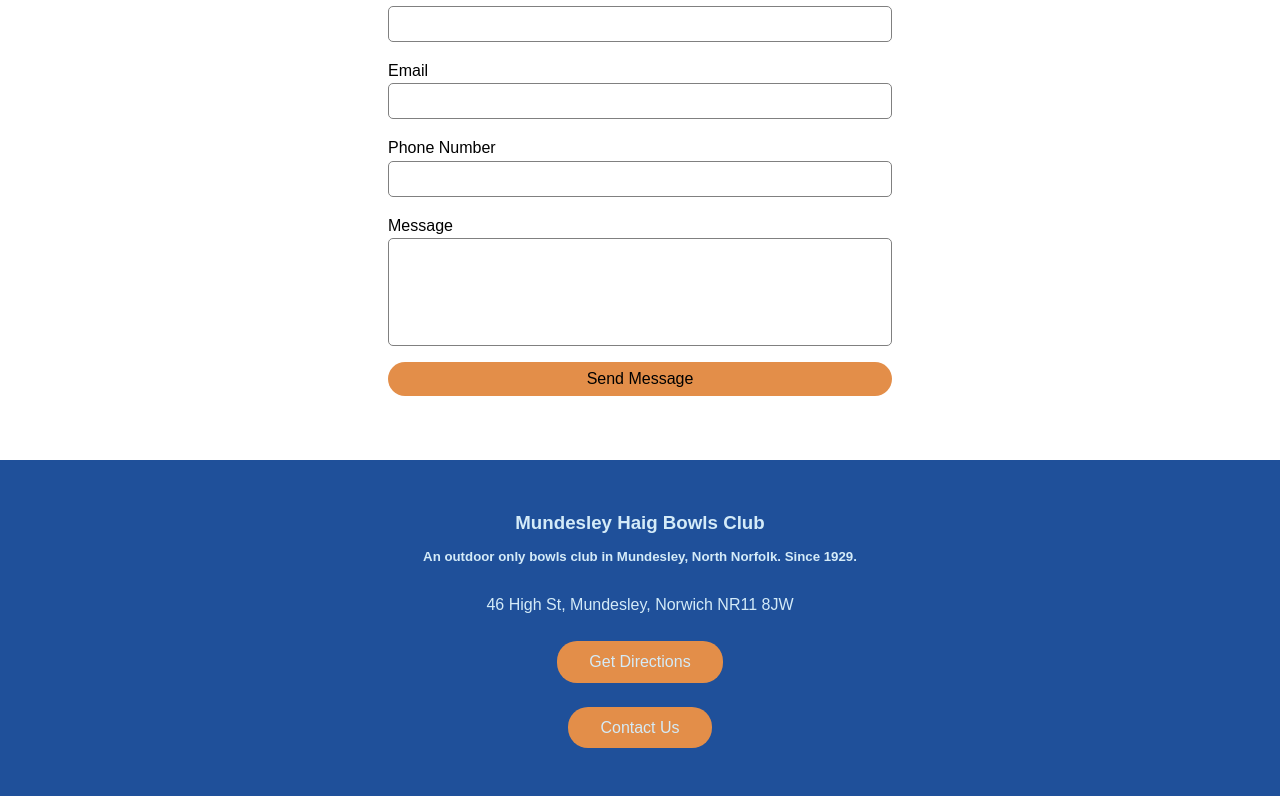
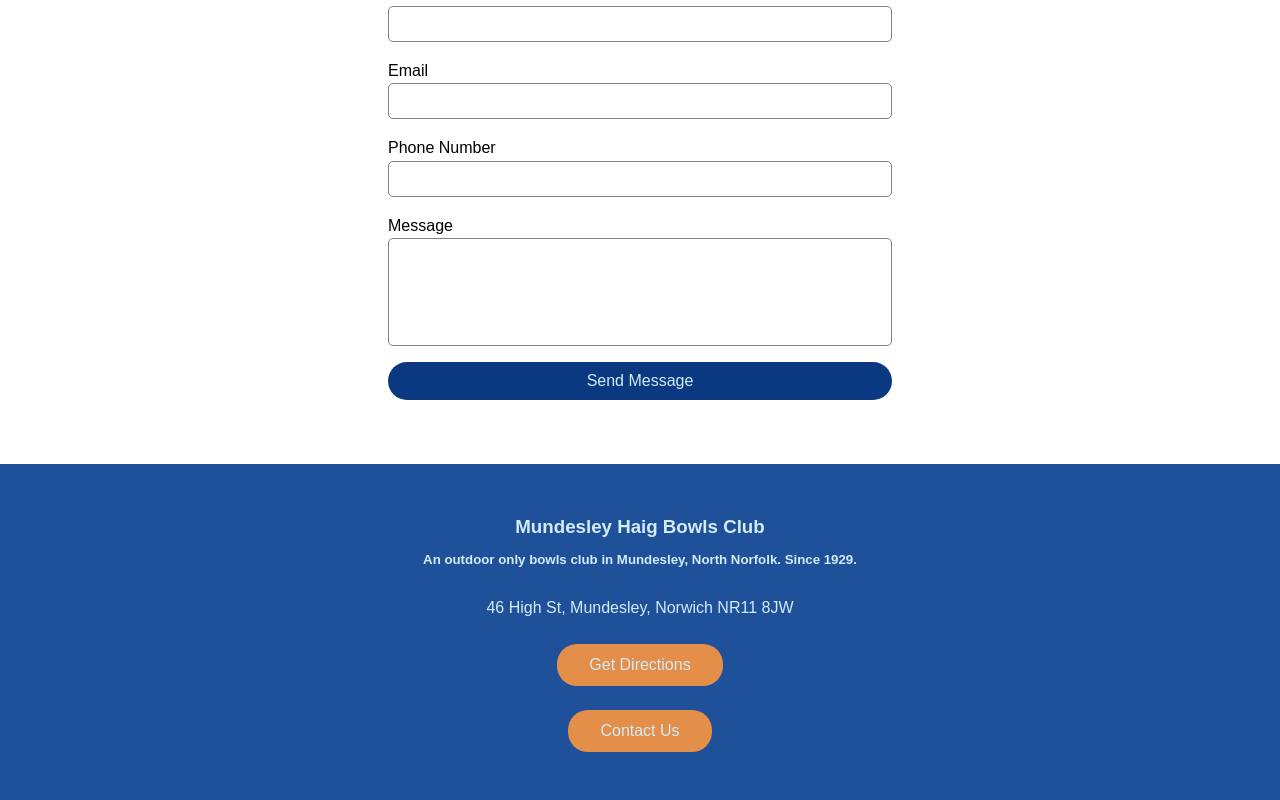
Before and after one commit to tomwinskell/bowls-frontend, a React (Vite) app: page /contact in a window 1280 px wide. Shown: the part 548-1348 px from the top of the page. Built offline with nearby package versions, Linux system fonts and the light colour scheme.

Commit message:
Small styling tweaks to contact page components.

```diff
--- a/src/assets/components/Card.tsx
+++ b/src/assets/components/Card.tsx
@@ -17,6 +17,11 @@
   cardSubtitle: css({ marginBottom: '1.5rem' }),
   cardText: css({}),
   cardLink: css({
+    '&: hover': {
+      color: 'var(--navy)',
+      backgroundColor: 'var(--winter)',
+      transition: '0.5s',
+    },
     backgroundColor: 'var(--orange)',
     borderRadius: '20px',
     marginTop: '1.5rem',
--- a/src/assets/pages/Contact.tsx
+++ b/src/assets/pages/Contact.tsx
@@ -16,12 +16,19 @@
     marginBottom: '1rem',
   },
   '& button': {
+    cursor: 'pointer',
     fontSize: '1rem',
     borderRadius: '20px',
     border: 'none',
-    backgroundColor: 'var(--orange)',
-    padding: '.5rem 2rem',
+    backgroundColor: 'var(--navy)',
+    padding: '.6rem 2rem',
     width: '100%',
+    color: 'var(--winter)',
+    '&: hover': {
+      color: 'var(--winter)',
+      backgroundColor: 'var(--orange)',
+      transition: '0.5s',
+    },
   },
 });
 
```
